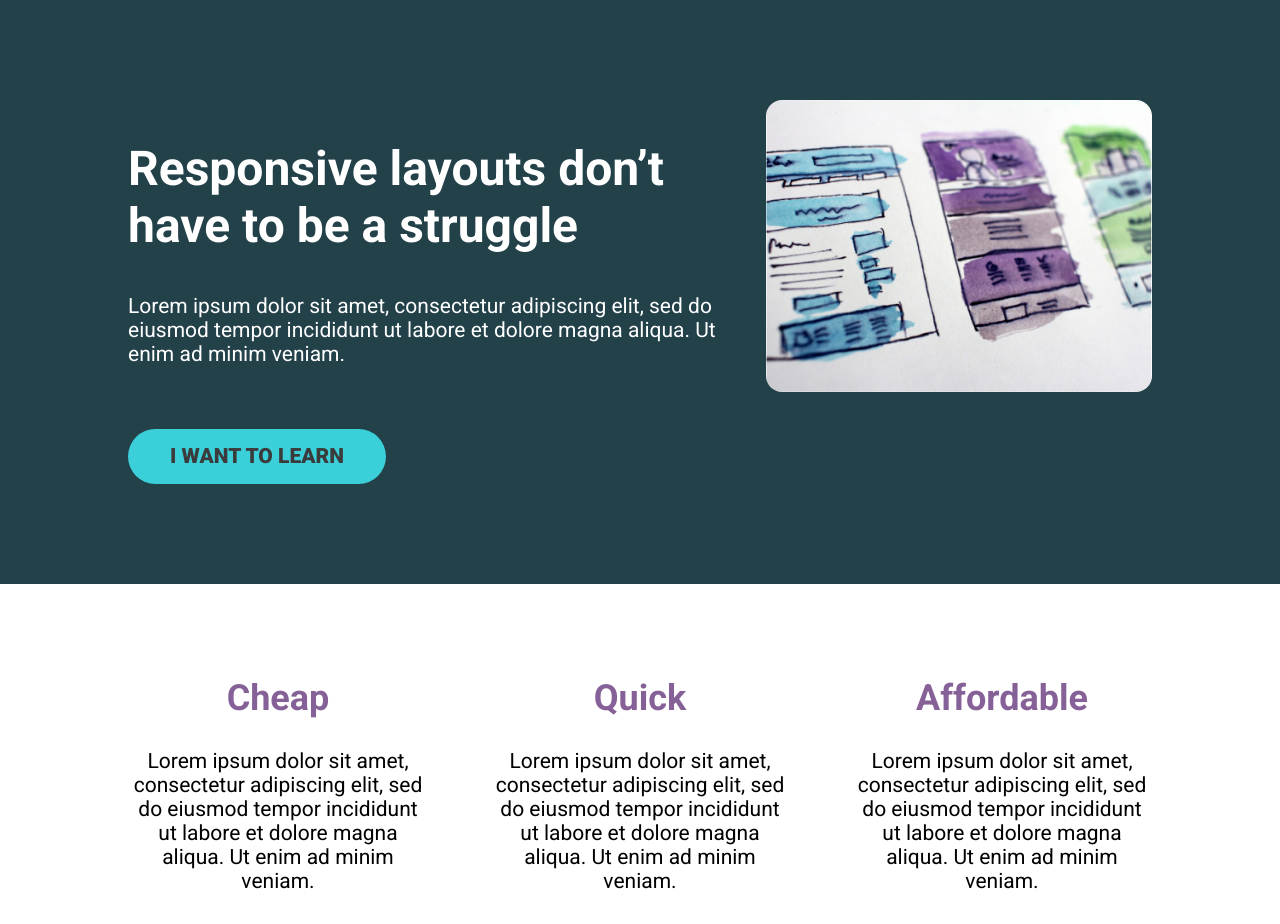
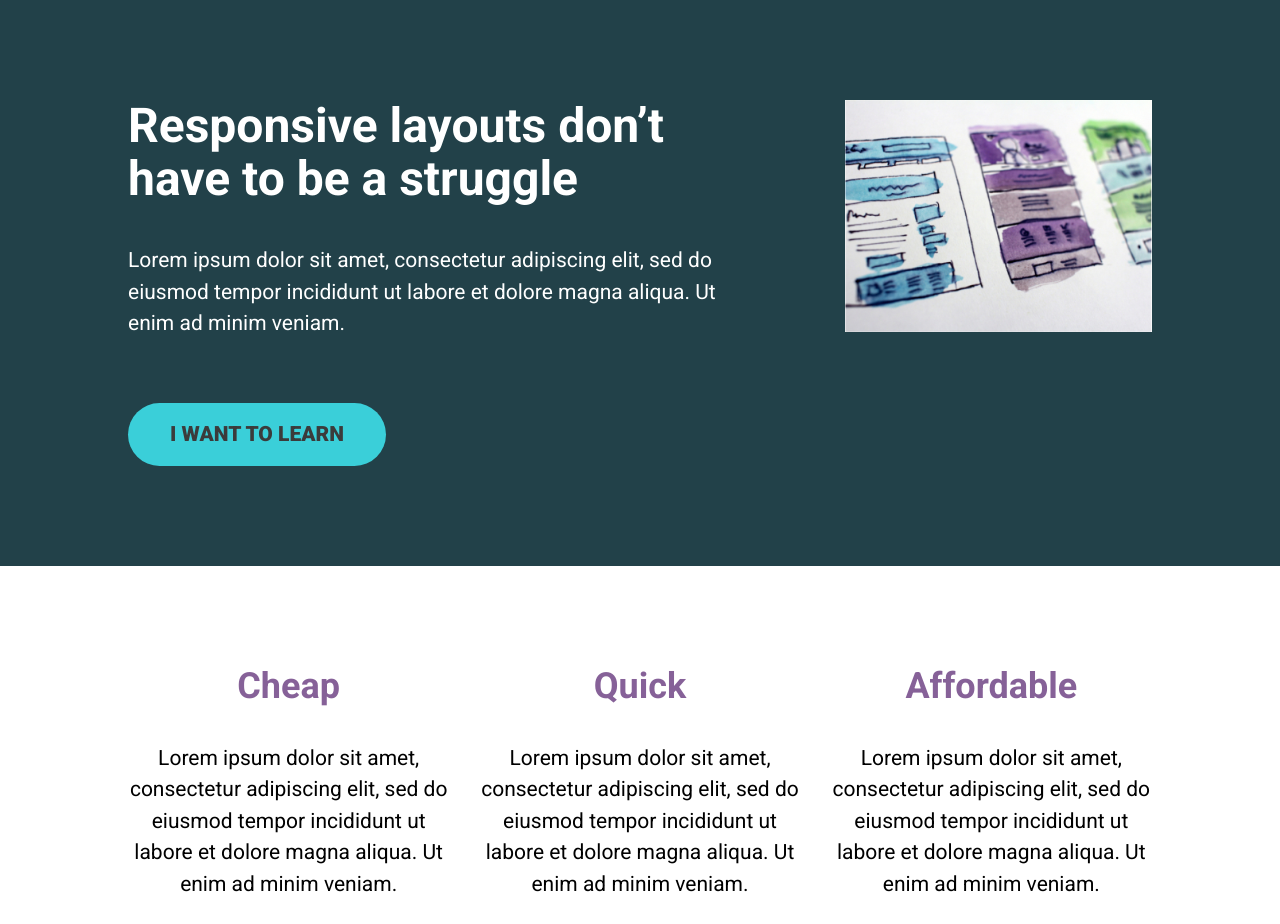
Before and after one commit to andrewteece/Responsive-Layouts-1, a plain HTML site: page index.html in a window 1280 px wide. Shown: the top 924 px of the page. Drawn offline with Linux system fonts and the light colour scheme.

Commit message:
set width for hero image

```diff
--- a/style.css
+++ b/style.css
@@ -32,6 +32,10 @@
   box-sizing: border-box;
 }
 
+img {
+  max-width: 100%;
+}
+
 a {
   text-decoration: none;
 }
@@ -42,10 +46,13 @@ body {
   margin: 0;
   font-family: var(--ff-primary);
   font-size: var(--fs-base);
+  line-height: 1.5;
 }
 
 h1 {
+  margin-top: 0;
   font-size: var(--fs-h1);
+  line-height: 1.1;
 }
 
 h2 {
@@ -58,11 +65,12 @@ h2 {
   width: 80%;
   max-width: 68.75rem;
   margin: 0 auto;
+  border: 2px solid yelllow;
 }
 
 .row {
   display: flex;
-  gap: 2rem;
+  justify-content: space-between;
 }
 
 .col {
@@ -99,8 +107,8 @@ h2 {
 }
 
 .hero--img {
+  width: 30%;
   align-self: flex-start;
-  border-radius: 1rem;
 }
 
 .hero--text {
```
Also changed, not shown: index.html (+0 -1 lines).
